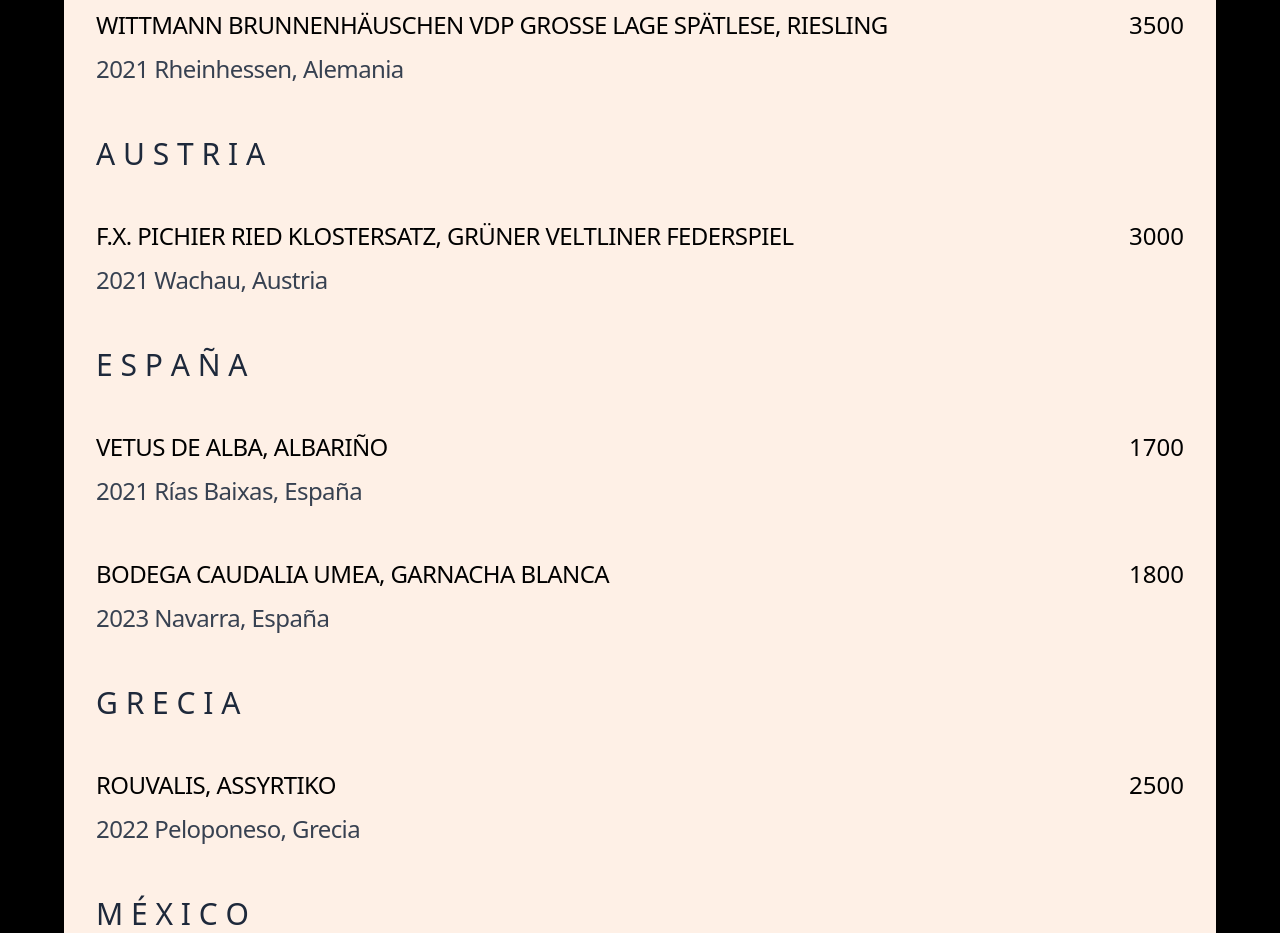
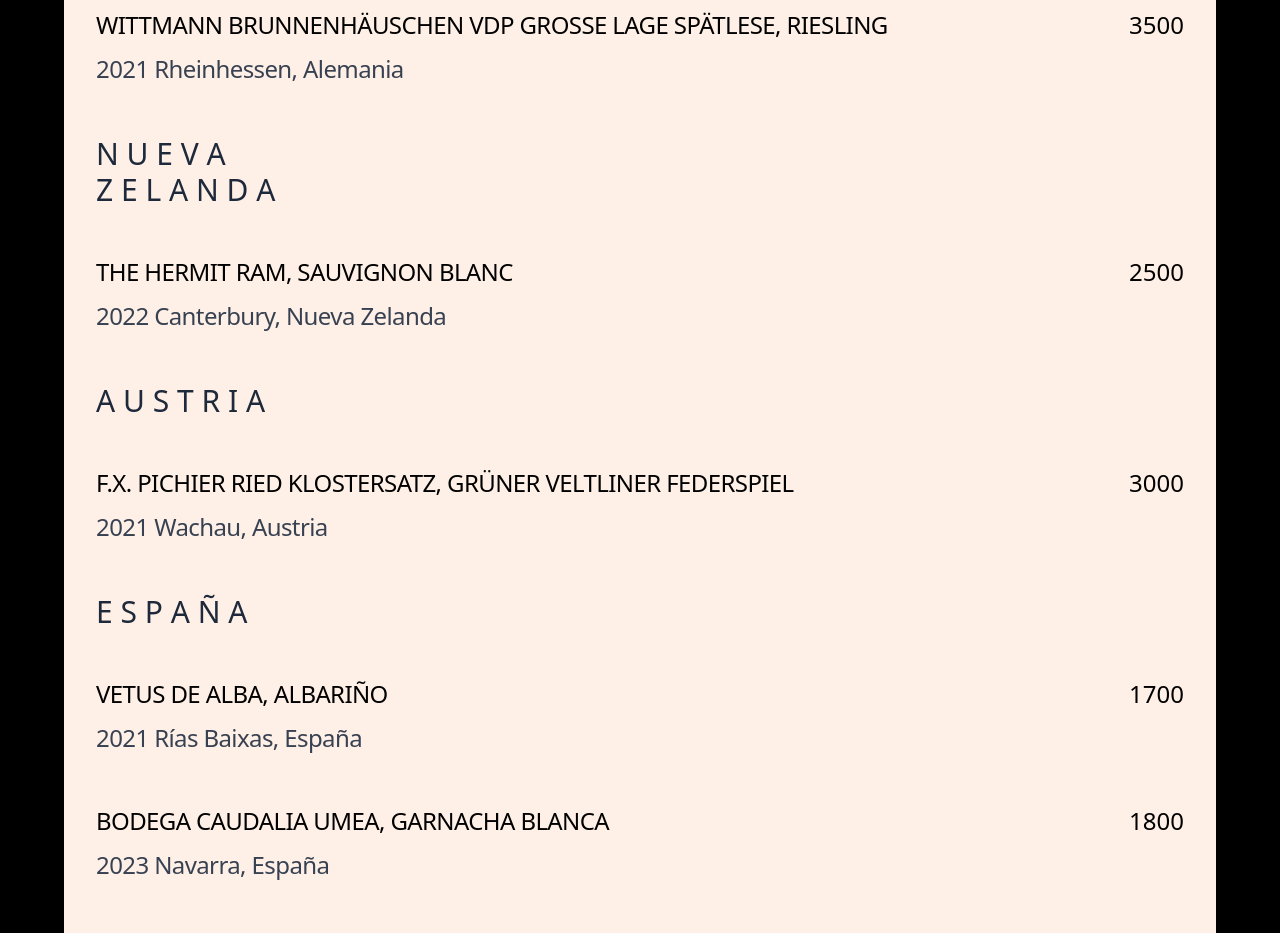
Before and after one commit to LuisLescano988/newMenuArca, a React app: page /vinos in a window 1280 px wide. Shown: the part 3180-4113 px from the top of the page. Built offline with nearby package versions, Linux system fonts and the light colour scheme; the HTML template or start-up script is replaced by a standard one.

Commit message:
add: new wine

```diff
--- a/src/views/Vinos.jsx
+++ b/src/views/Vinos.jsx
@@ -441,6 +441,14 @@
       "price": "1800"
     }
   ]
+
+  const nzelanda = [
+    {
+      "name": "The Hermit Ram, Sauvignon blanc",
+      "description": "2022 Canterbury, Nueva Zelanda",
+      "price": "2500"
+    }
+  ]
   return (
     <div>
       <NavLink className=' to-slate-50 fixed top-5 left-5 rounded-md bg-slate-900'
@@ -530,6 +538,17 @@
         </h1>
         <div className="">
           {alemania.map((item, index) => (
+            <VinosItem key={index} {...item} />
+          ))}
+        </div>
+
+        <h1 className="text-2xl md:text-3xl text-slate-800 uppercase mb-12">
+          n u e v a
+          <br />
+          z e l a n d a
+        </h1>
+        <div className="">
+          {nzelanda.map((item, index) => (
             <VinosItem key={index} {...item} />
           ))}
         </div>
--- a/src/views/Wines.jsx
+++ b/src/views/Wines.jsx
@@ -441,6 +441,14 @@
     }
   ]
 
+  const nzelanda = [
+    {
+      "name": "The Hermit Ram, Sauv Blanc",
+      "description": "2022 Cantebury, New Zealand",
+      "price": "2500"
+    }
+  ]
+
   return (
     <div>
       <NavLink className=' to-slate-50 fixed top-5 left-5 rounded-md bg-slate-900'
@@ -529,6 +537,17 @@
         </h1>
         <div className="">
           {alemania.map((item, index) => (
+            <WinesItem key={index} {...item} />
+          ))}
+        </div>
+
+        <h1 className="text-2xl md:text-4xl text-slate-800 uppercase mb-12">
+          n e w
+          <br />
+          z e a l a n d
+        </h1>
+        <div className="">
+          {nzelanda.map((item, index) => (
             <WinesItem key={index} {...item} />
           ))}
         </div>
```
